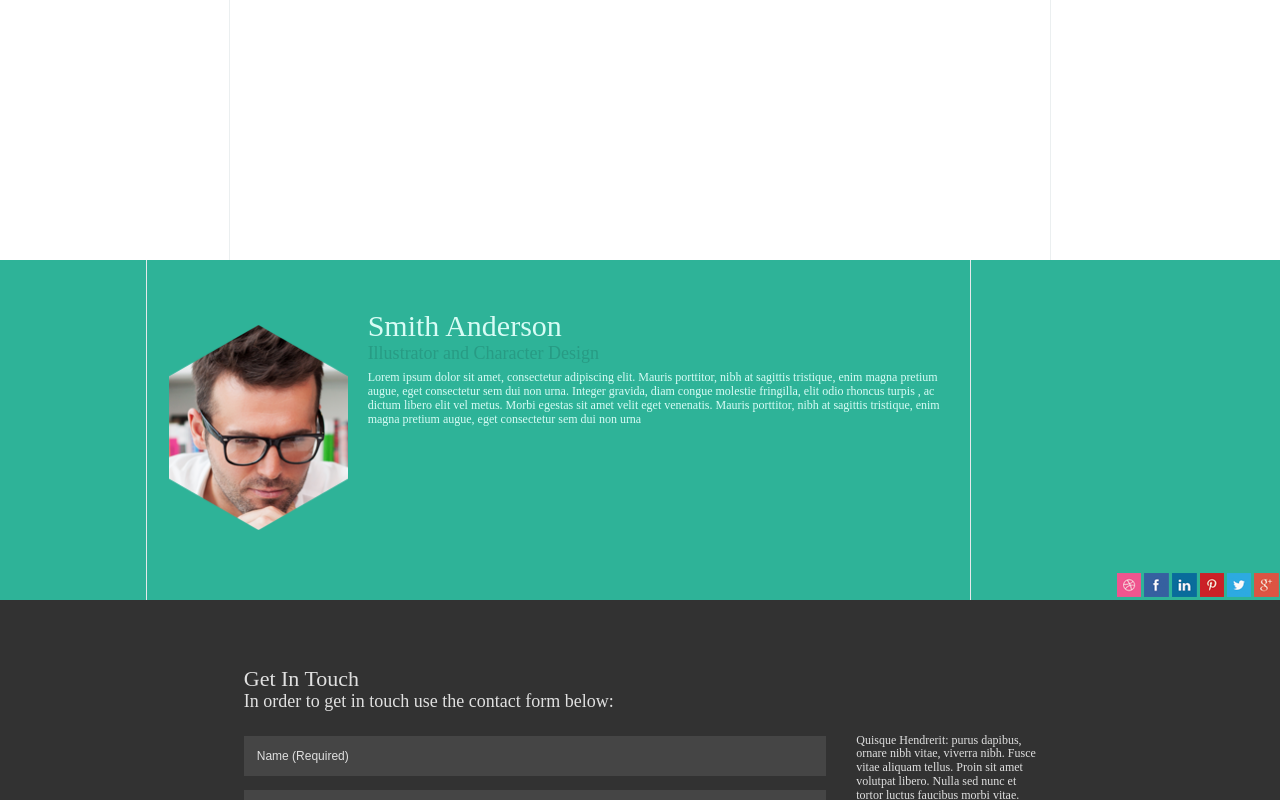
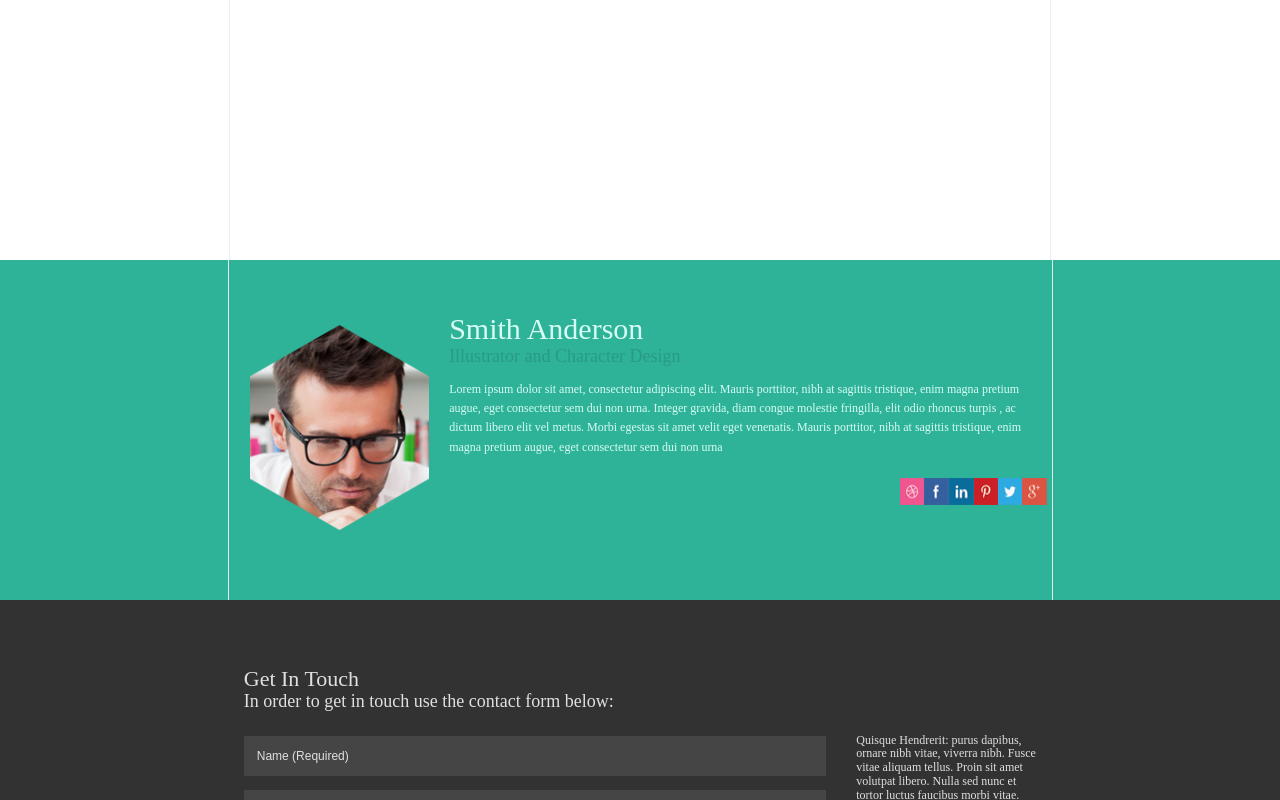
Before and after one commit to mayschil/sprint2, a plain HTML site: page index.html in a window 1280 px wide. Shown: the part 553-1353 px from the top of the page. Drawn offline with Linux system fonts and the light colour scheme.

Commit message:
update sprint2

```diff
--- a/css/in-touch.css
+++ b/css/in-touch.css
@@ -110,9 +110,10 @@ input::placeholder{
     margin-bottom: 17px;
 }
 
-.words > * {
+.words > p {
     margin: 0;
     color:#e0e0e0;
+    height: 117px;
   }
 
   .loc, .down,.mail{
--- a/css/profile.css
+++ b/css/profile.css
@@ -7,7 +7,9 @@
     width: 100%;
     display: flex;
     justify-content: center;
+
 }
+
 .illus-prof{
     background-color:#2eb398;
     display: flex;
@@ -29,7 +31,7 @@
 }
 
 .details{
-    height: 155px;
+    height: 207px;
     display: flex;
     flex-direction: column;
     justify-content: space-around;
@@ -51,8 +53,12 @@
     color:#d7fcf5;
     margin: 0;
     height: 85px;
+    line-height: 160%;
 }
 
 .social{
-width: 163px;
+width: 150px;
+height: 27px;
+display: flex;
+align-self: flex-end;
 }
--- a/index.html
+++ b/index.html
@@ -46,18 +46,19 @@
                         eget venenatis. Mauris porttitor, nibh at sagittis tristique, enim magna pretium augue, eget consectetur
                         sem dui non urna
                     </p>
-
+                    <div class="social">
+                            <img src="img/dribbble.png">
+                            <img src="img/facebook.png">
+                            <img src="img/linkedin.png">
+                            <img src="img/pinterest.png">
+                            <img src="img/twitter.png">
+                            <img src="img/google.png">
+                        </div>
                 </div>
             </div>
+
         </div>
-        <div class="social">
-            <img src="img/dribbble.png">
-            <img src="img/facebook.png">
-            <img src="img/linkedin.png">
-            <img src="img/pinterest.png">
-            <img src="img/twitter.png">
-            <img src="img/google.png">
-        </div>
+
     </div>
     <div class="intouch">
         <div class="container in-touch">
```
